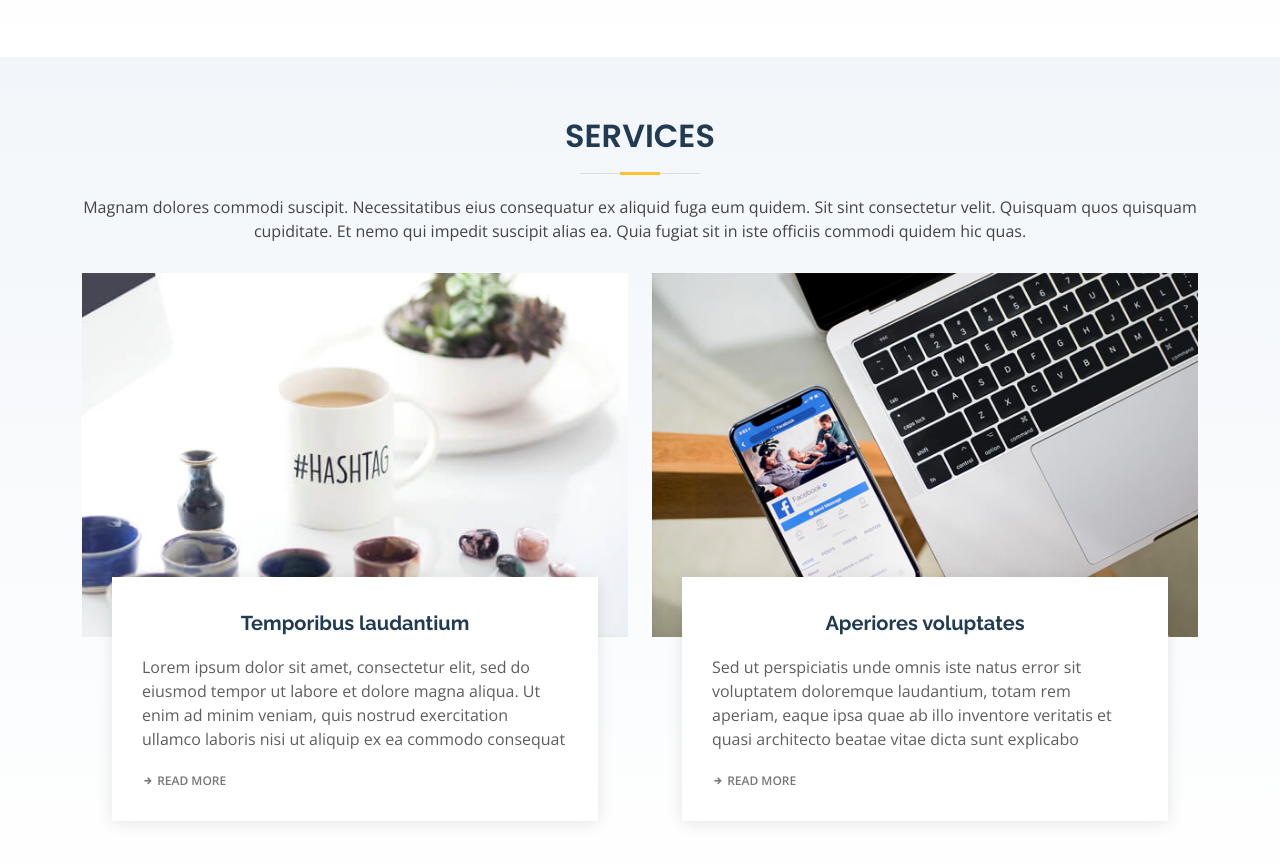
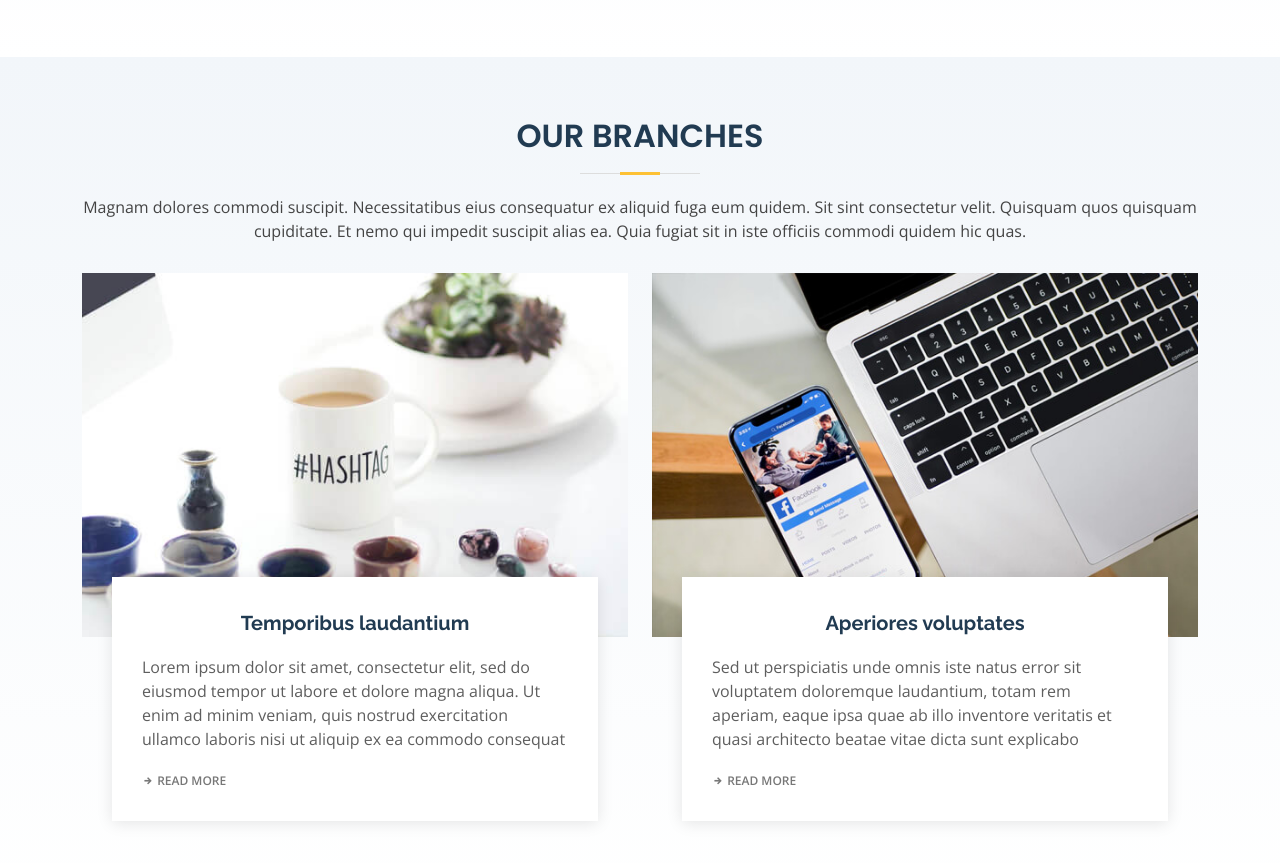
Before and after one commit to lnmobile/lnmobile.github.io, a plain HTML site: page index.html in a window 1280 px wide. Shown: the part 1356-2219 px from the top of the page. Drawn offline with nearby package versions, Linux system fonts and the light colour scheme.

Commit message:
Update index.html

```diff
--- a/index.html
+++ b/index.html
@@ -193,7 +193,7 @@
       <div class="container">
 
         <div class="section-title">
-          <h2 data-aos="fade-in">Services</h2>
+          <h2 data-aos="fade-in">Our Branches</h2>
           <p data-aos="fade-in">Magnam dolores commodi suscipit. Necessitatibus eius consequatur ex aliquid fuga eum quidem. Sit sint consectetur velit. Quisquam quos quisquam cupiditate. Et nemo qui impedit suscipit alias ea. Quia fugiat sit in iste officiis commodi quidem hic quas.</p>
         </div>
 
```
